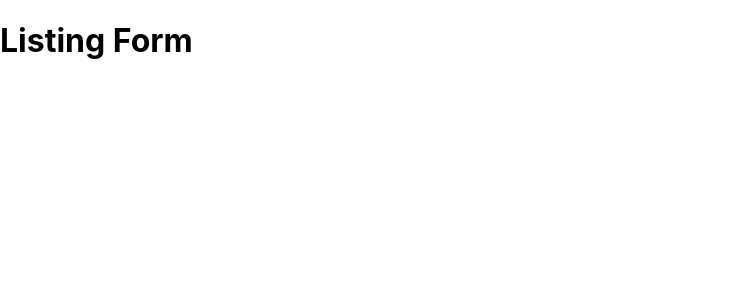
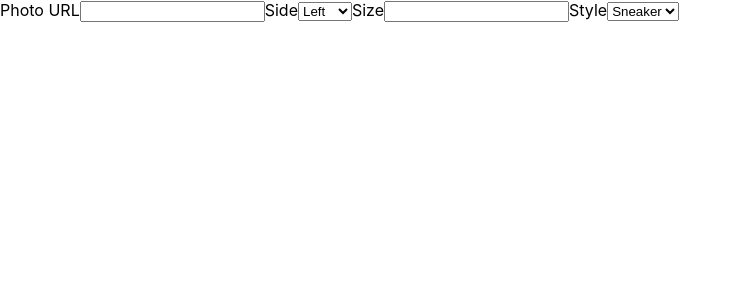
Before and after one commit to Solemates-Turing2108/frontend2.0, a React (Create React App) app: page /add-listing in a window 1280 px wide. Shown: the top 300 px of the page, without its empty margins (0-741 px from the left). Built offline with nearby package versions, Linux system fonts and the light colour scheme.

Commit message:
Add form skeleton to listing form component

```diff
--- a/src/Components/ListingForm/ListingForm.js
+++ b/src/Components/ListingForm/ListingForm.js
@@ -2,6 +2,23 @@ import React from "react";
 
 export default function ListingForm() {
   return (
-    <h1>Listing Form</h1>
+    <form>
+      <label>Photo URL</label>
+      <input type="text"/>
+      <label>Side</label>
+      <select>
+        <option value="left">Left</option>
+        <option value="right">Right</option>
+      </select>
+      <label>Size</label>
+      <input type="number"/>
+      <label>Style</label>
+      <select>
+        <option value="sneakers">Sneaker</option>
+        <option value="boots">Boot</option>
+        <option value="heels">Heel</option>
+        <option value="dress">Dress</option>
+      </select>
+    </form>
   )
 }
```
